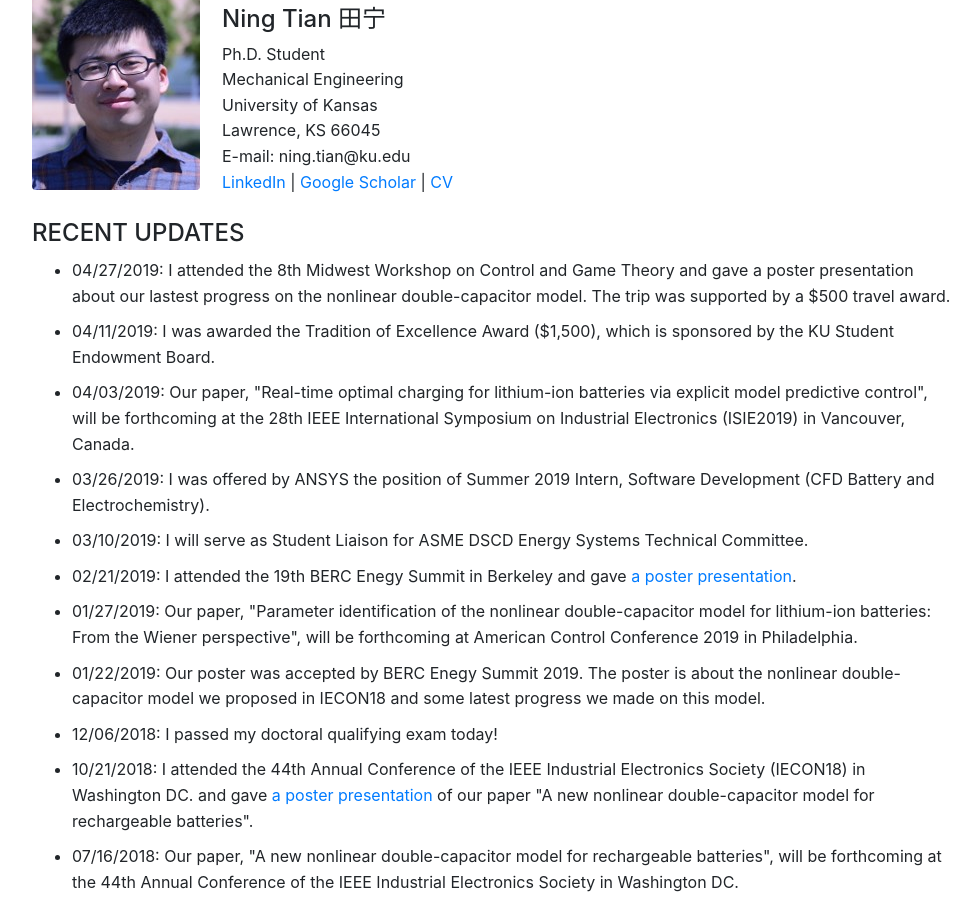
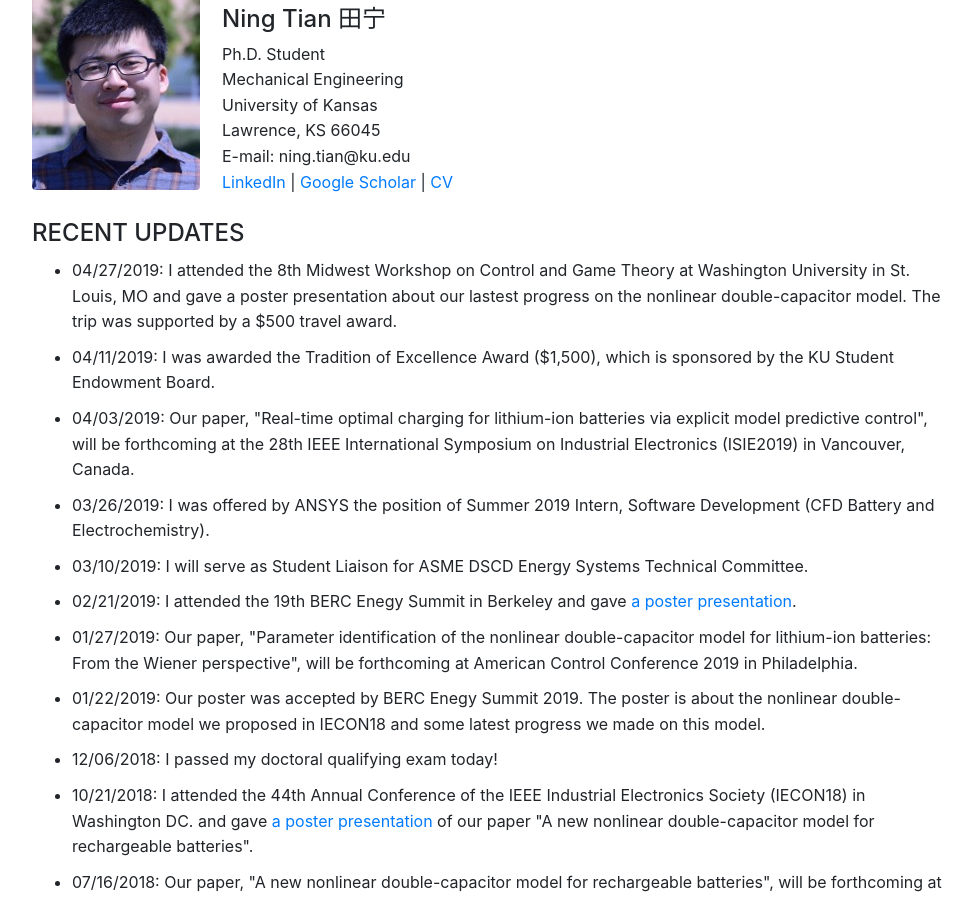
Before and after one commit to ningtian/ningtian.github.io, a Jekyll site: the page index.html, which Jekyll copies as it is, in a window 1280 px wide and 900 px high, scrolled down 332 px. Shown: the whole window, without its empty margins (148-1128 px from the left). Built offline with Jekyll 4.4.1, drawn with Linux system fonts in a browser that asks for light colours.

Commit message:
Update index.html

```diff
--- a/index.html
+++ b/index.html
@@ -96,8 +96,9 @@
 
 	<ul>
 
-	<li>04/27/2019: I attended the 8th Midwest Workshop on Control and Game Theory and gave a poster presentation about
-		        our lastest progress on the nonlinear double-capacitor model. The trip was supported by a $500 travel award. </li>
+	<li>04/27/2019: I attended the 8th Midwest Workshop on Control and Game Theory at Washington University in St. Louis, MO
+		        and gave a poster presentation about our lastest progress on the nonlinear double-capacitor model.
+		        The trip was supported by a $500 travel award. </li>
 
 	<li>04/11/2019: I was awarded the Tradition of Excellence Award ($1,500), which is sponsored by the
 		        KU Student Endowment Board. </li>
```
